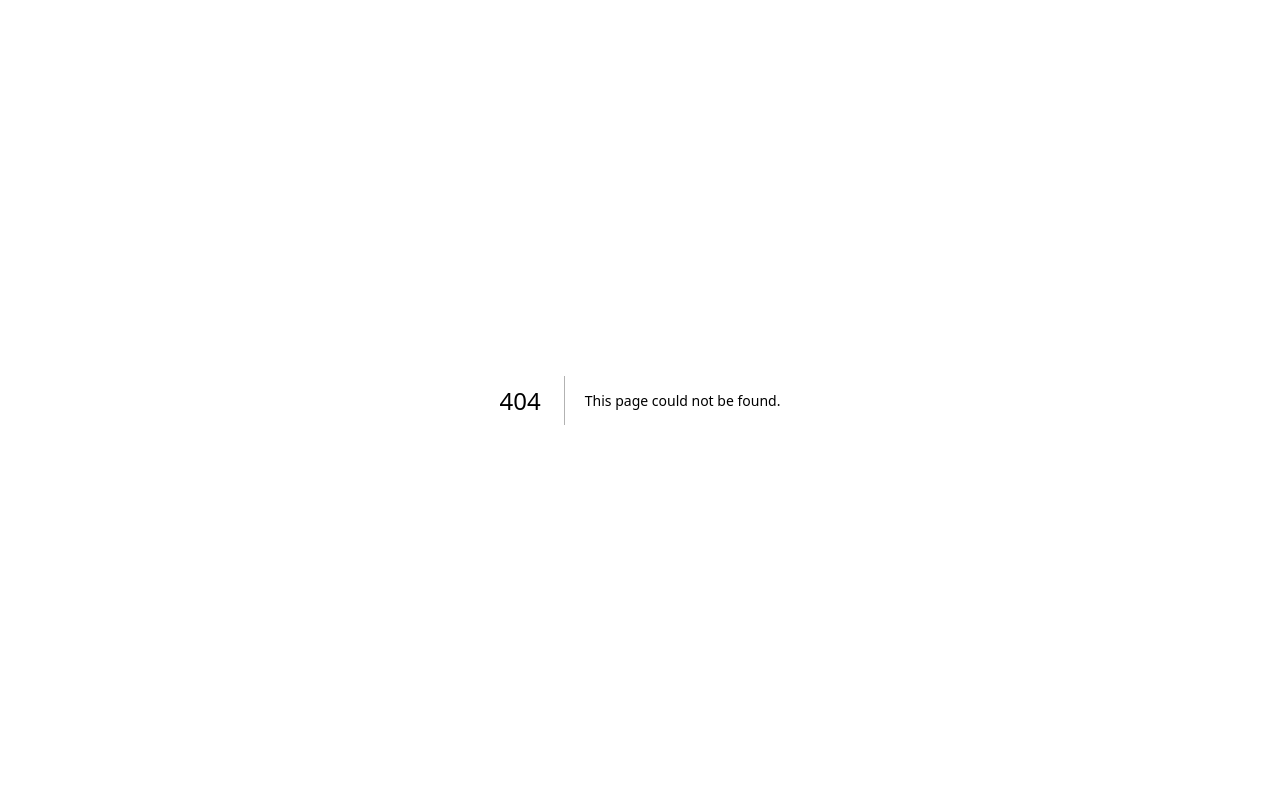
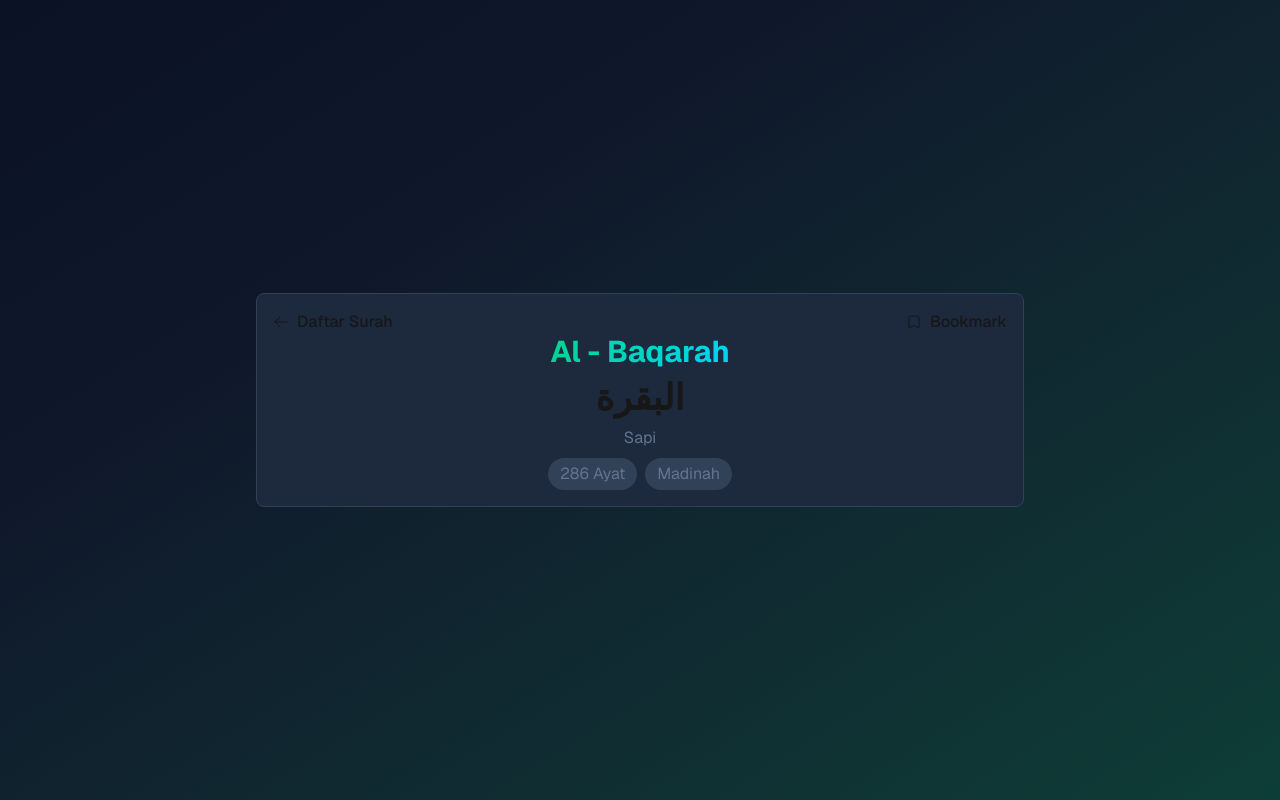
Before and after one commit to Hamkawastaken/quran-app, a Next.js app: page /surah/1 in a window 1280 px wide. Before the commit this address had no page. Built offline with nearby package versions, Linux system fonts and the light colour scheme; a web font is replaced by a local one.

Commit message:
membuat dynamic surah  page menggunakan slug dan mendesain nnya sedikit

```diff
--- a/src/app/components/Icons.tsx
+++ b/src/app/components/Icons.tsx
@@ -16,3 +16,41 @@ export const SearchIcon = () => {
     </svg>
   );
 };
+
+export const ArrowLeft = () => {
+  return (
+    <svg
+      xmlns="http://www.w3.org/2000/svg"
+      fill="none"
+      viewBox="0 0 24 24"
+      strokeWidth="1.5"
+      stroke="currentColor"
+      className="size-4"
+    >
+      <path
+        strokeLinecap="round"
+        strokeLinejoin="round"
+        d="M10.5 19.5 3 12m0 0 7.5-7.5M3 12h18"
+      />
+    </svg>
+  );
+};
+
+export const Bookmark = () => {
+  return (
+    <svg
+      xmlns="http://www.w3.org/2000/svg"
+      fill="none"
+      viewBox="0 0 24 24"
+      strokeWidth={1.5}
+      stroke="currentColor"
+      className="size-4"
+    >
+      <path
+        strokeLinecap="round"
+        strokeLinejoin="round"
+        d="M17.593 3.322c1.1.128 1.907 1.077 1.907 2.185V21L12 17.25 4.5 21V5.507c0-1.108.806-2.057 1.907-2.185a48.507 48.507 0 0 1 11.186 0Z"
+      />
+    </svg>
+  );
+};
--- /dev/null
+++ b/src/app/surah/[slug]/page.tsx
@@ -0,0 +1,40 @@
+import { ArrowLeft, Bookmark } from "@/app/components/Icons";
+
+const SurahPage = () => {
+  return (
+    <>
+      <div className="min-h-screen flex flex-col justify-center items-center p-4">
+        <div className="w-3xl bg-slate-800 p-4 rounded-lg border border-slate-700 px-4">
+          <div className="flex justify-between font-medium">
+            <div className="flex justify-between gap-x-2 items-center">
+              <ArrowLeft />
+              <div>Daftar Surah</div>
+            </div>
+            <div className="flex justify-between gap-x-2 items-center">
+              <Bookmark />
+              <div>Bookmark</div>
+            </div>
+          </div>
+
+          <div className="flex flex-col items-center">
+            <h2 className="text-3xl font-bold bg-gradient-to-r from-emerald-400 to-cyan-400 bg-clip-text text-transparent">
+              Al - Baqarah
+            </h2>
+            <h1 className="font-amiri text-4xl mt-2 font-bold">البقرة</h1>
+            <p className="mt-2 text-slate-500">Sapi</p>
+            <div className="flex flex-row gap-x-2 mt-2">
+              <div className="bg-slate-700 text-slate-500 rounded-full px-3 py-1">
+                286 Ayat
+              </div>
+              <div className="bg-slate-700 text-slate-500 rounded-full px-3 py-1">
+                Madinah
+              </div>
+            </div>
+          </div>
+        </div>
+      </div>
+    </>
+  );
+};
+
+export default SurahPage;
```
